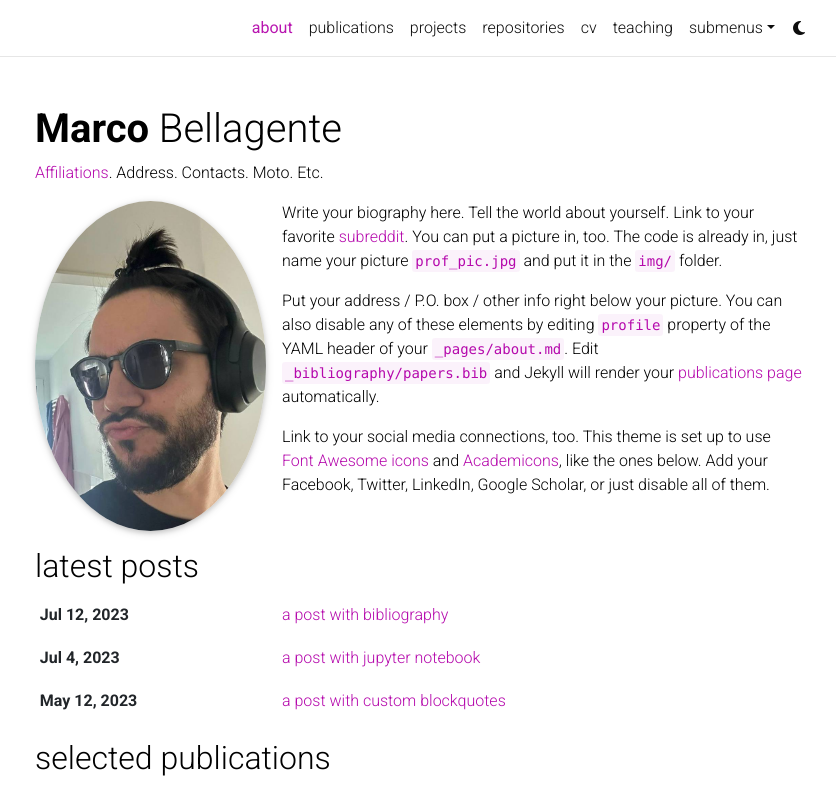
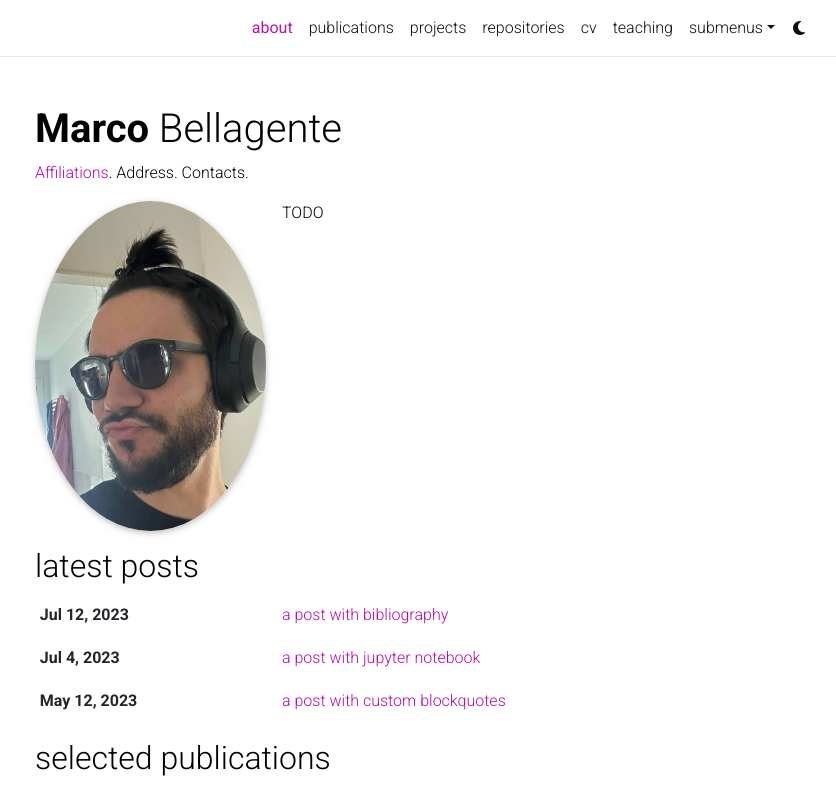
Before and after one commit to marcobellagente93/marcobellagente93.github.io, a Jekyll site: the page built from _pages/about.md, in a window 1280 px wide and 1095 px high, cut to the strip 0-805 px from the top of the window. Shown: the whole strip, without its empty margins (220-1056 px from the left). Built offline with Jekyll 4.4.1, drawn with Linux system fonts in a browser that asks for light colours; comment, search, counter and statistics services are not loaded; a style sheet for code colours, icons or effects is not loaded; some of the changed text lies outside the part shown.

```diff
--- a/_config.yml
+++ b/_config.yml
@@ -12,7 +12,6 @@ description: > # the ">" symbol means to ignore newlines until "footer_text:"
 footer_text: >
   Powered by <a href="https://jekyllrb.com/" target="_blank">Jekyll</a> with <a href="https://github.com/alshedivat/al-folio">al-folio</a> theme.
   Hosted by <a href="https://pages.github.com/" target="_blank">GitHub Pages</a>.
-  Photos from <a href="https://unsplash.com" target="_blank">Unsplash</a>.
 keywords: # add your own keywords or leave empty
 
 lang: en # the language of your site (for example: en, fr, cn, ru, etc.)
--- a/_pages/about.md
+++ b/_pages/about.md
@@ -2,7 +2,7 @@
 layout: about
 title: about
 permalink: /
-subtitle: <a href='#'>Affiliations</a>. Address. Contacts. Moto. Etc.
+subtitle: <a href='#'>Affiliations</a>. Address. Contacts.
 
 profile:
   align: left
@@ -15,8 +15,11 @@ selected_papers: true # includes a list of papers marked as "selected={true}"
 social: true  # includes social icons at the bottom of the page
 ---
 
-Write your biography here. Tell the world about yourself. Link to your favorite [subreddit](http://reddit.com). You can put a picture in, too. The code is already in, just name your picture `prof_pic.jpg` and put it in the `img/` folder.
+
+TODO
+
+<!-- Write your biography here. Tell the world about yourself. Link to your favorite [subreddit](http://reddit.com). You can put a picture in, too. The code is already in, just name your picture `prof_pic.jpg` and put it in the `img/` folder.
 
 Put your address / P.O. box / other info right below your picture. You can also disable any of these elements by editing `profile` property of the YAML header of your `_pages/about.md`. Edit `_bibliography/papers.bib` and Jekyll will render your [publications page](/al-folio/publications/) automatically.
 
-Link to your social media connections, too. This theme is set up to use [Font Awesome icons](http://fortawesome.github.io/Font-Awesome/) and [Academicons](https://jpswalsh.github.io/academicons/), like the ones below. Add your Facebook, Twitter, LinkedIn, Google Scholar, or just disable all of them.
+Link to your social media connections, too. This theme is set up to use [Font Awesome icons](http://fortawesome.github.io/Font-Awesome/) and [Academicons](https://jpswalsh.github.io/academicons/), like the ones below. Add your Facebook, Twitter, LinkedIn, Google Scholar, or just disable all of them. -->
```
